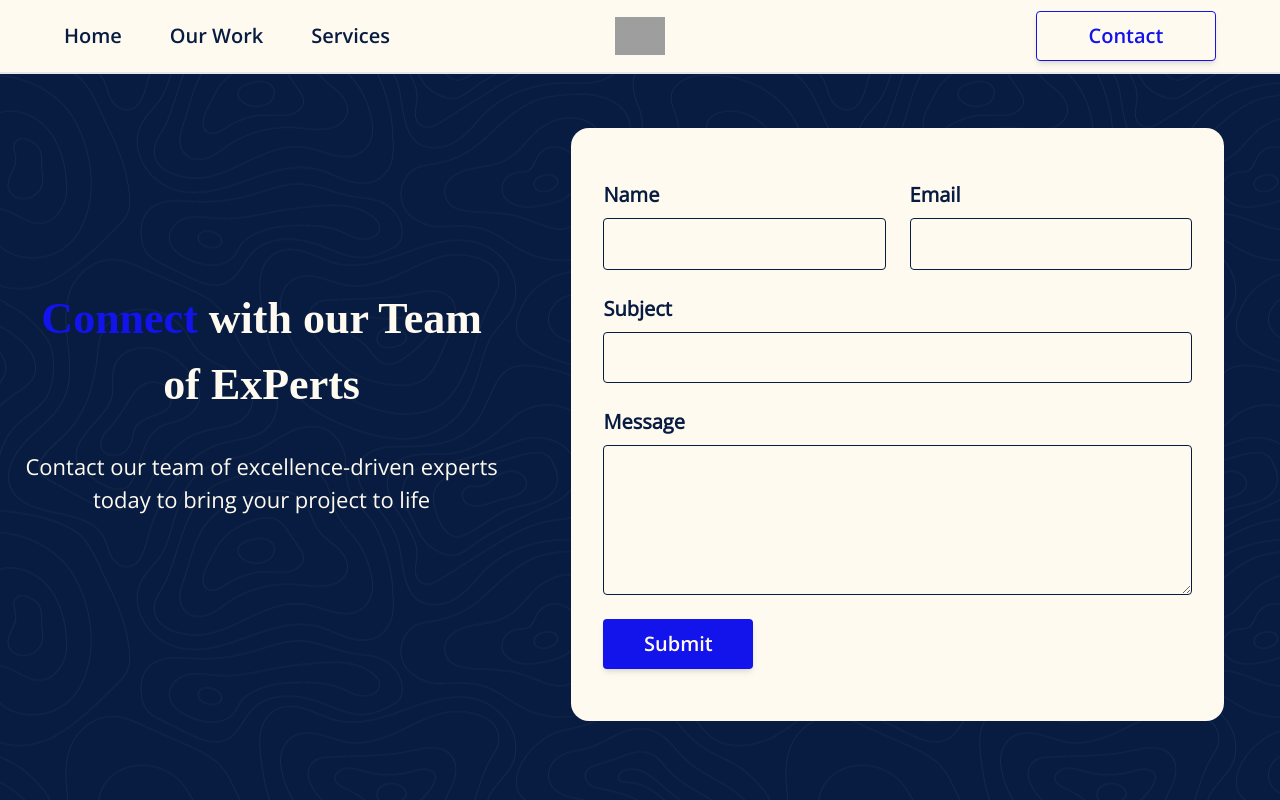
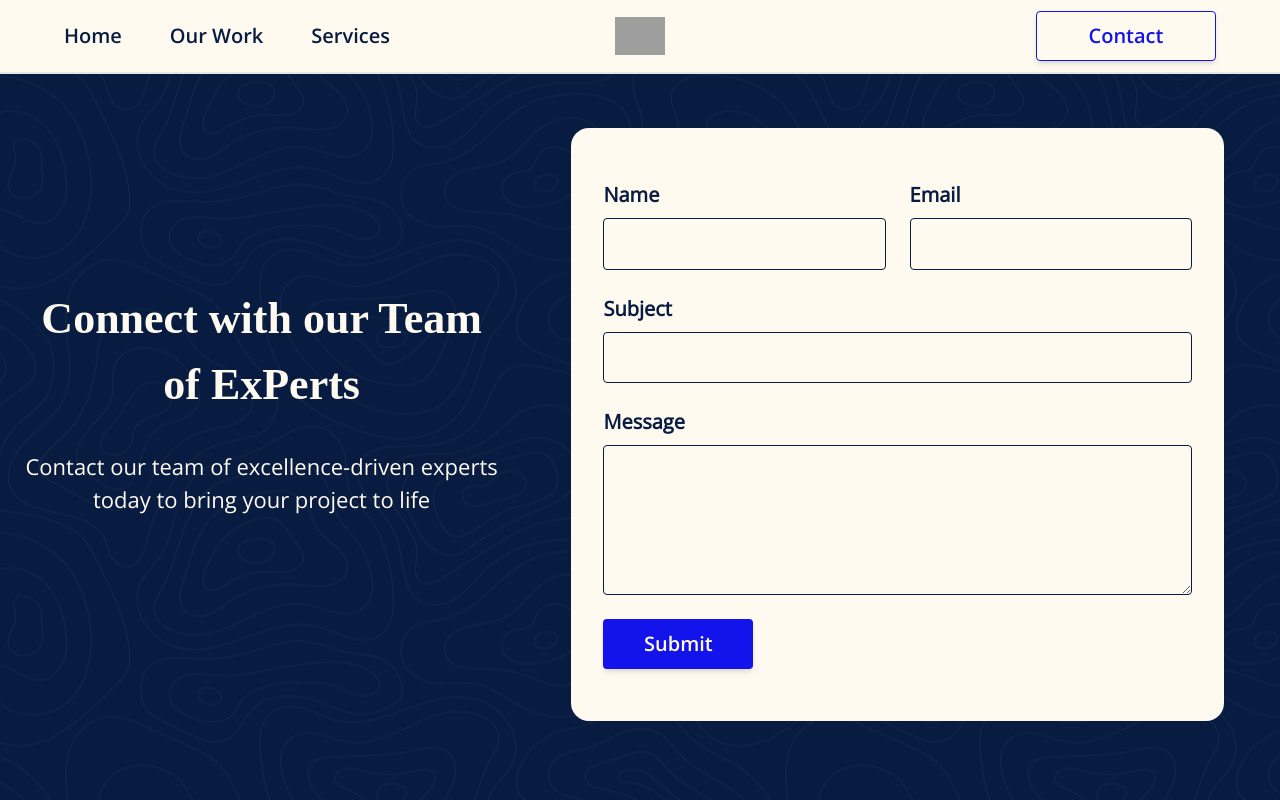
Before and after one commit to Zayan-dev/GlyphicX, a React (Vite) app: page /contact in a window 1280 px wide. Shown: the top 800 px of the page. Built offline with nearby package versions, Linux system fonts and the light colour scheme; grey boxes are pictures that could not be loaded; a web font is replaced by a local one.

Commit message:
Email js setup completed for contact form

```diff
--- a/src/components/contact/contact.css
+++ b/src/components/contact/contact.css
@@ -23,9 +23,9 @@
     justify-content: center;
 }
 
-.connect {
+/* .connect {
     color: var(--royalBlue-color);
-}
+} */
 
 .contacttext{
     height: 100%;
--- a/src/components/contact/contact.jsx
+++ b/src/components/contact/contact.jsx
@@ -52,13 +52,13 @@ const Contact = () => {
         message,
       };
 
-      console.log(import.meta.env.VITE_APP_SERVICE_ID);
-      // await emailjs.send(
-      //   import.meta.env.VITE_APP_SERVICE_ID,
-      //   import.meta.env.VITE_APP_TEMPLATE_ID,
-      //   templateParams,
-      //   import.meta.env.VITE_APP_PUBLIC_KEY
-      // );
+      // console.log(import.meta.env.VITE_APP_SERVICE_ID);
+      await emailjs.send(
+        import.meta.env.VITE_APP_SERVICE_ID,
+        import.meta.env.VITE_APP_TEMPLATE_ID,
+        templateParams,
+        import.meta.env.VITE_APP_PUBLIC_KEY
+      );
 
       // TODO:Receiver Email ID set krni hai, email js ki website pr ja kr template bhi set krni hai
 
```
Also changed, not shown: 1 other file (tests, documents, lock files or other folders).
